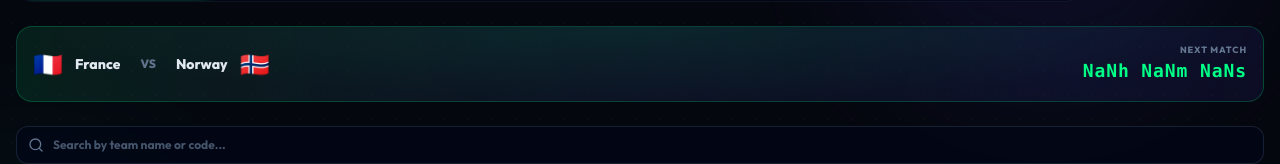
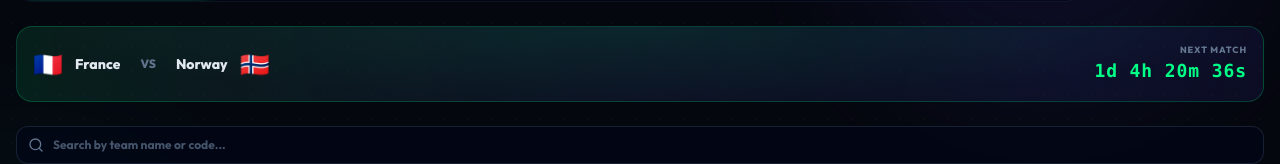
Before and after one commit to sarath14k/worldcup-2k26, a React (Vite) app: page / in a window 1280 px wide. Shown: the part 133-297 px from the top of the page. Built offline with nearby package versions, Linux system fonts and the light colour scheme; no server answers.

Commit message:
fix countdown: use parseMatchKickoff for date format

```diff
--- a/src/components/NextMatchCountdown.jsx
+++ b/src/components/NextMatchCountdown.jsx
@@ -1,16 +1,17 @@
 import { useState, useEffect } from 'react';
 import { TEAMS } from '../data/worldcupData';
+import { parseMatchKickoff } from '../utils/matchHelpers';
 
 export const NextMatchCountdown = ({ upcomingFixtures }) => {
   const [timeLeft, setTimeLeft] = useState('');
   const nextMatch = upcomingFixtures?.[0];
 
   useEffect(() => {
-    if (!nextMatch?.date) return;
-    const kickoff = new Date(nextMatch.date).getTime();
+    const kickoff = parseMatchKickoff(nextMatch);
+    if (!kickoff) return;
 
     const tick = () => {
-      const diff = kickoff - Date.now();
+      const diff = kickoff.getTime() - Date.now();
       if (diff <= 0) { setTimeLeft('KICKING OFF!'); return; }
       const d = Math.floor(diff / 86400000);
       const h = Math.floor((diff % 86400000) / 3600000);
@@ -22,7 +23,7 @@ export const NextMatchCountdown = ({ upcomingFixtures }) => {
     tick();
     const id = setInterval(tick, 1000);
     return () => clearInterval(id);
-  }, [nextMatch?.date]);
+  }, [nextMatch]);
 
   if (!nextMatch) return null;
 
```
